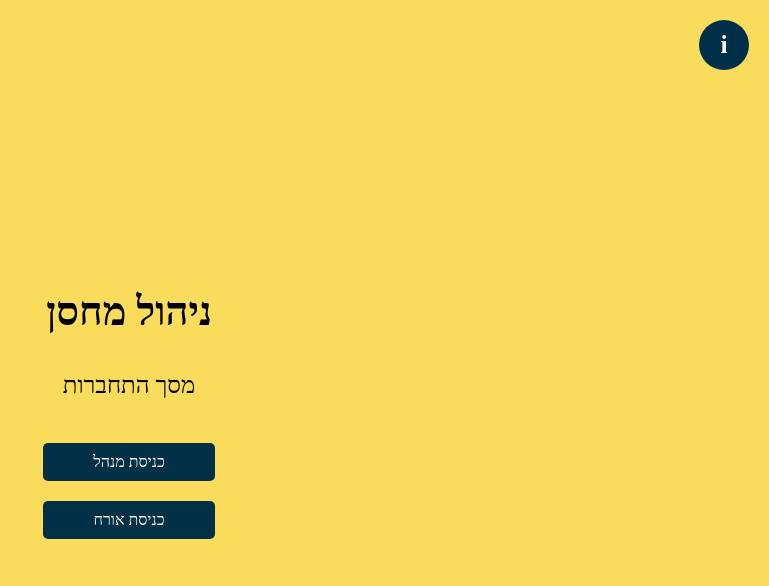
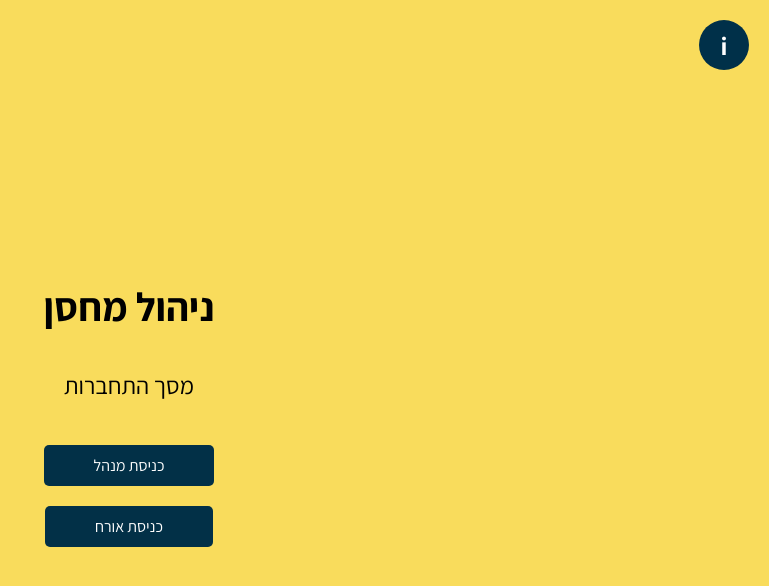
Before and after one commit to madortill/stockEase, a Vue app: page / in a window 1280 px wide. Shown: the top 586 px of the page, without its empty margins (511-1280 px from the left). Built offline with nearby package versions, Linux system fonts and the light colour scheme.

Commit message:
add font Assistant

```diff
--- a/src/App.vue
+++ b/src/App.vue
@@ -79,11 +79,11 @@ export default {
 </script>
 
 <style>
-/* @font-face {
-  font-family: "Heebo";
-  src: url("@/assets/fonts/heebo.regular.ttf");
+ @font-face {
+  font-family: "Assistant";
+  src: url("@/assets/fonts/Assistant-VariableFont_wght.ttf");
 }
-
+/*
 @font-face {
   font-family: "Heebo-Bold";
   src: url("@/assets/fonts/heebo.black.ttf");
```
Also changed, not shown: src/assets/fonts/Assistant-VariableFont_wght.ttf (added).
